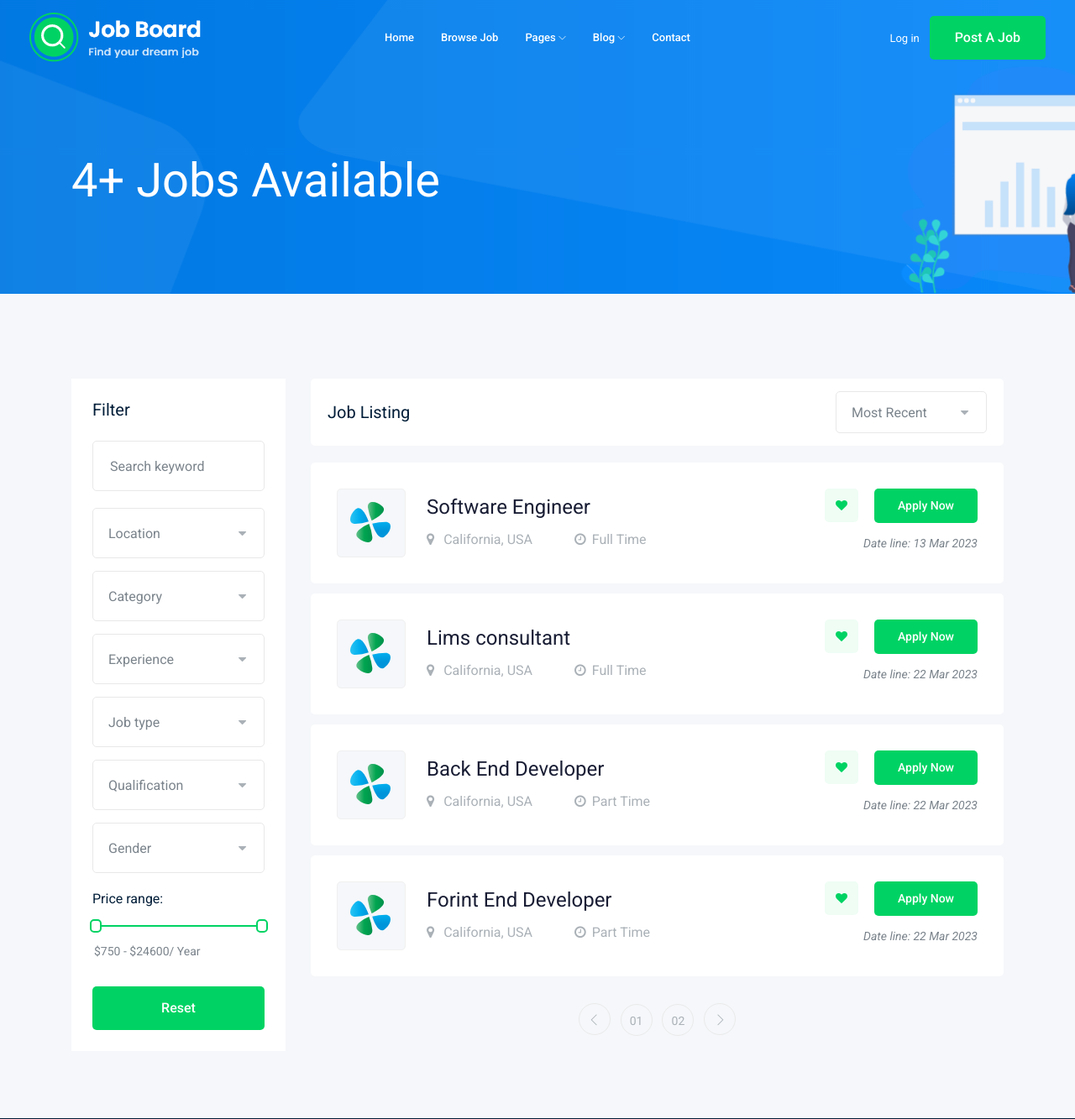
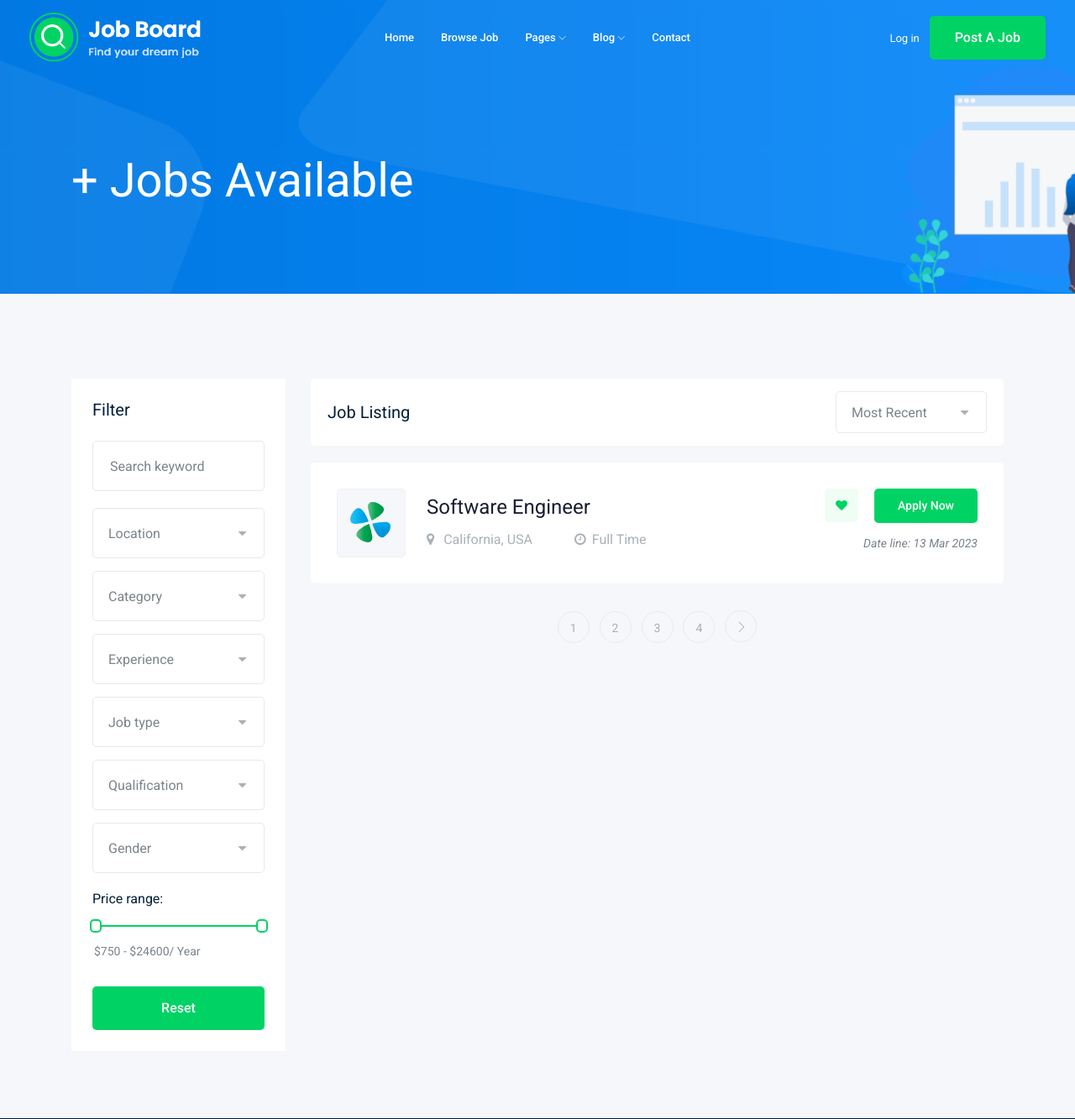
Before and after one commit to Ashraf-sudo628/django-job-board, a Django app: page /jobs/ in a window 1280 px wide. Shown: the top 1333 px of the page at 84% size. Run offline with Django 4.2, Linux system fonts and the light colour scheme; data comes from the database, SQL or seed files in the repository; some libraries are stand-ins or nearby versions.

Commit message:
Add paginator to the site

```diff
--- a/job/templates/job/job_list.html
+++ b/job/templates/job/job_list.html
@@ -159,18 +159,30 @@
 
                             {% endfor %}
                         </div>
+
+                        {% if jobs.has_other_pages %}
                             <div class="row">
                                 <div class="col-lg-12">
                                     <div class="pagination_wrap">
                                         <ul>
-                                        <li><a href="#"> <i class="ti-angle-left"></i> </a></li>
-                                        <li><a href="#"><span>01</span></a></li>
-                                        <li><a href="#"><span>02</span></a></li>
-                                        <li><a href="#"> <i class="ti-angle-right"></i> </a></li>
+
+                                            {% if jobs.has_previous %}
+                                                <li><a href="?page={{jobs.previous_page_number}}"> <i class="ti-angle-left"></i> </a></li>
+                                            {% endif %}
+
+
+                                            {% for i in jobs.paginator.page_range %}
+                                                <li><a href="?page={{i}}"><span>{{i}}</span></a></li>
+                                            {% endfor %}
+
+                                            {% if jobs.has_next %}
+                                                <li><a href="?page={{jobs.next_page_number}}"> <i class="ti-angle-right"></i> </a></li>
+                                            {% endif %}
                                         </ul>
                                     </div>
                                 </div>
                             </div>
+                        {% endif %}
                     </div>
                 </div>
             </div>
--- a/job/views.py
+++ b/job/views.py
@@ -1,11 +1,18 @@
 from django.shortcuts import render
 from .models import JOb
-
+from django.core.paginator import Paginator
 # Create your views here.
 
 def job_list(resquest):
     job_list = JOb.objects.all()
-    context = {'jobs' : job_list}
+
+    paginator = Paginator(job_list, 1)
+    page_number = resquest.GET.get('page')
+    page_obj = paginator.get_page(page_number)
+
+
+
+    context = {'jobs' : page_obj}
     return render(resquest,"job/job_list.html",context)
 
 def job_detail(resquest, id):
```
Lines whose indentation alone changed are shown as unchanged.
